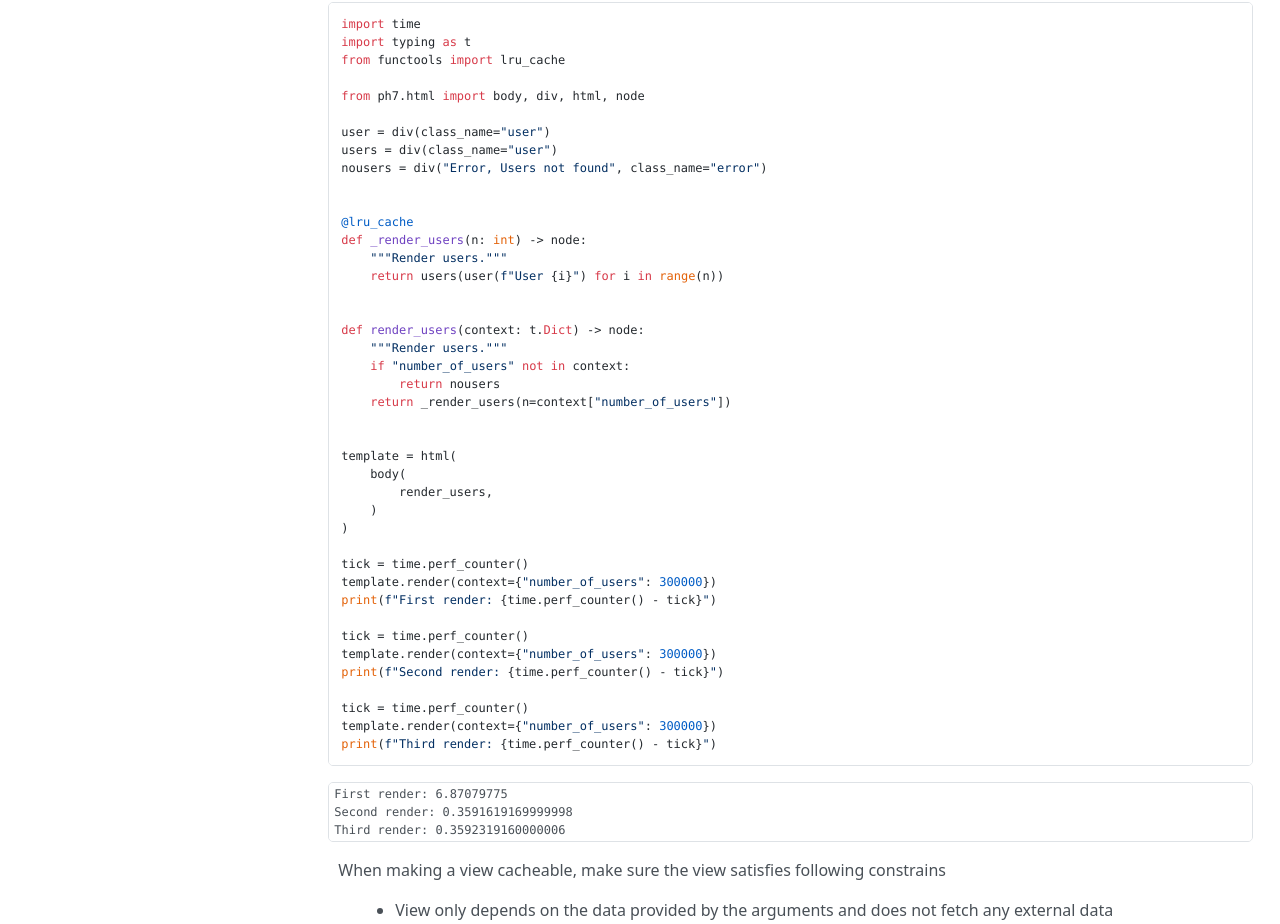
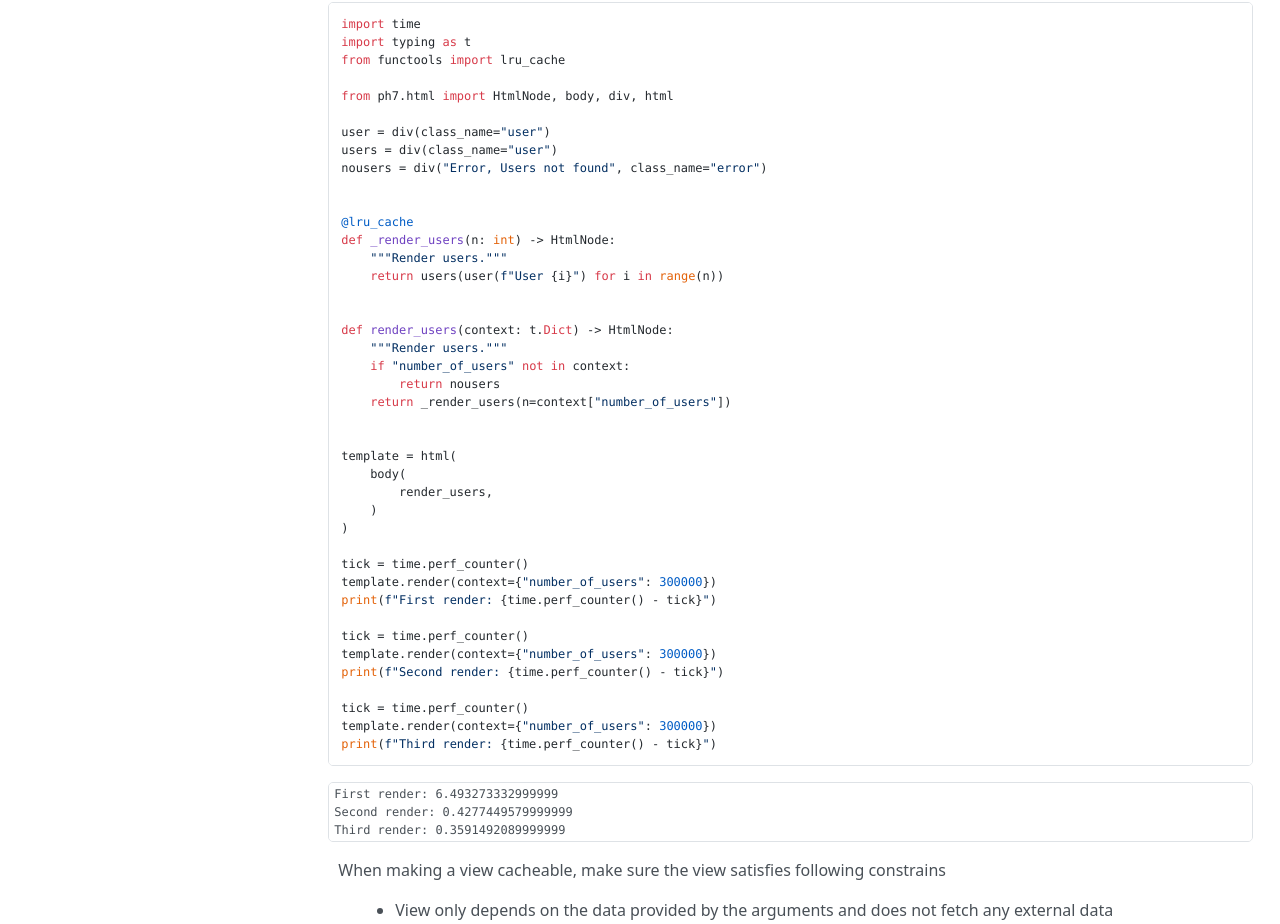
Before and after one commit to angrybayblade/ph7, an MkDocs documentation site: the page built from docs/html.md, in a window 1280 px wide and 1400 px high, scrolled down 6322 px. Shown: the part 327-1251 px from the top of the window. Built offline with MkDocs 1.6.1, drawn with Linux system fonts in a browser that asks for light colours; nearby versions of some CDN libraries; some of the changed text lies outside the part shown.

Commit message:
chore: update docs

````diff
--- a/docs/html.md
+++ b/docs/html.md
@@ -246,14 +246,14 @@ You can define your view as a python function create views based on conditions,
 ```python
 import typing as t
 
-from ph7.html import body, div, html, node
+from ph7.html import HtmlNode, body, div, html
 
 user = div(class_name="user")
 users = div(class_name="user")
 nousers = div("Error, Users not found", class_name="error")
 
 
-def render_users(context: t.Dict) -> node:
+def render_users(context: t.Dict) -> HtmlNode:
     """Render users."""
     if "number_of_users" not in context:
         return nousers
@@ -301,14 +301,14 @@ You can also use named arguments instead of context argument to make thing more
 ```python
 import typing as t
 
-from ph7.html import body, div, html, node
+from ph7.html import HtmlNode, body, div, html
 
 user = div(class_name="user")
 users = div(class_name="user")
 nousers = div("Error, Users not found", class_name="error")
 
 
-def render_users(number_of_users: t.Optional[int] = None) -> node:
+def render_users(number_of_users: t.Optional[int] = None) -> HtmlNode:
     """Render users."""
     if number_of_users is None:
         return nousers
@@ -361,7 +361,7 @@ import time
 import typing as t
 from functools import lru_cache
 
-from ph7.html import body, div, html, node
+from ph7.html import HtmlNode, body, div, html
 
 user = div(class_name="user")
 users = div(class_name="user")
@@ -369,12 +369,12 @@ nousers = div("Error, Users not found", class_name="error")
 
 
 @lru_cache
-def _render_users(n: int) -> node:
+def _render_users(n: int) -> HtmlNode:
     """Render users."""
     return users(user(f"User {i}") for i in range(n))
 
 
-def render_users(context: t.Dict) -> node:
+def render_users(context: t.Dict) -> HtmlNode:
     """Render users."""
     if "number_of_users" not in context:
         return nousers
@@ -401,9 +401,9 @@ print(f"Third render: {time.perf_counter() - tick}")
 ```
 
 ```stdout
-First render: 6.87079775
-Second render: 0.3591619169999998
-Third render: 0.3592319160000006
+First render: 6.493273332999999
+Second render: 0.4277449579999999
+Third render: 0.3591492089999999
 ```
 <!-- end -->
 
````
Also changed, not shown: docs/js.md (+3 -3 lines).
